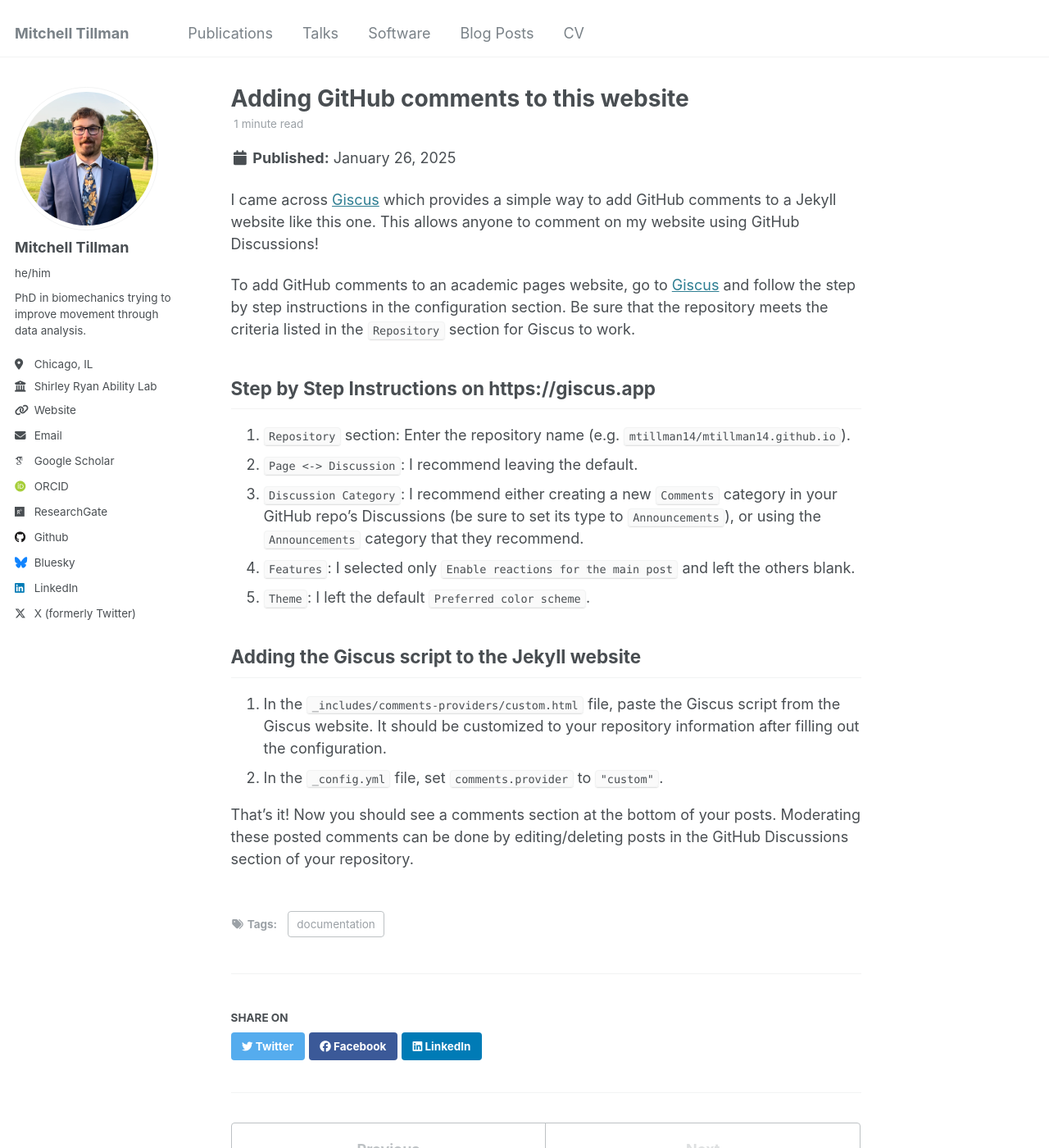
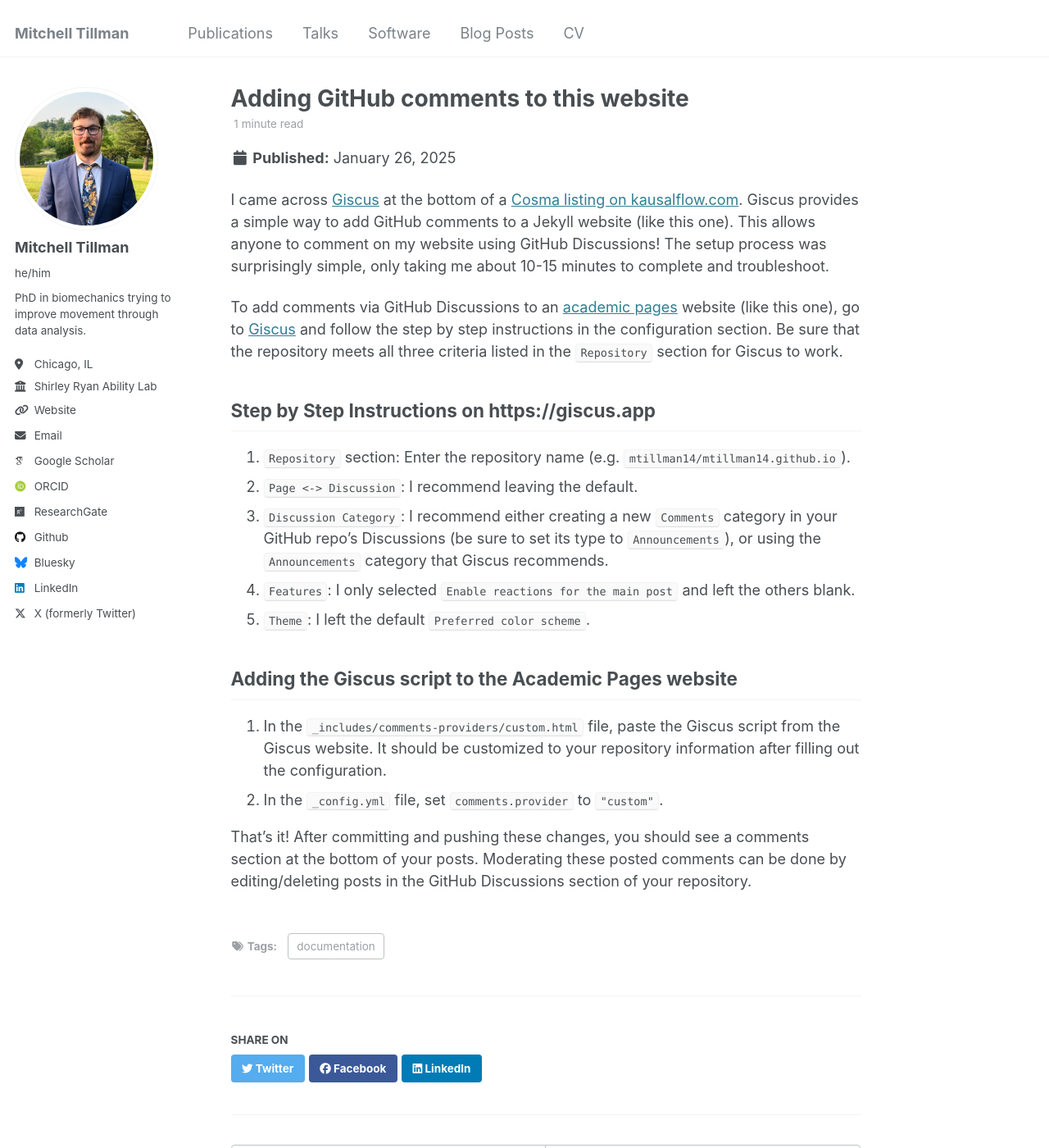
Before and after one commit to mtillman14/mtillman14.github.io, a Jekyll site: the page built from _posts/2025-01-26-adding-comments.md, in a window 1280 px wide and 1400 px high. Shown: the whole window at 82% size. Built offline with Jekyll 4.4.1, drawn with Linux system fonts in a browser that asks for light colours; some web fonts are replaced; comment, search, counter and statistics services are not loaded.

Commit message:
Small changes to GitHub comments blog post.

```diff
--- a/_posts/2025-01-26-adding-comments.md
+++ b/_posts/2025-01-26-adding-comments.md
@@ -5,19 +5,19 @@
   - documentation
 ---
 
-I came across [Giscus](https://giscus.app) which provides a simple way to add GitHub comments to a Jekyll website like this one. This allows anyone to comment on my website using GitHub Discussions!
+I came across [Giscus](https://giscus.app) at the bottom of a [Cosma listing on kausalflow.com](https://tools.kausalflow.com/tools/cosma/). Giscus provides a simple way to add GitHub comments to a Jekyll website (like this one). This allows anyone to comment on my website using GitHub Discussions! The setup process was surprisingly simple, only taking me about 10-15 minutes to complete and troubleshoot.
 
-To add GitHub comments to an academic pages website, go to [Giscus](https://giscus.app) and follow the step by step instructions in the configuration section. Be sure that the repository meets the criteria listed in the `Repository` section for Giscus to work.
+To add comments via GitHub Discussions to an [academic pages](https://academicpages.github.io) website (like this one), go to [Giscus](https://giscus.app) and follow the step by step instructions in the configuration section. Be sure that the repository meets all three criteria listed in the `Repository` section for Giscus to work.
 
 ## Step by Step Instructions on https://giscus.app
 1. `Repository` section: Enter the repository name (e.g. `mtillman14/mtillman14.github.io`).
 2. `Page <-> Discussion`: I recommend leaving the default.
-3. `Discussion Category`: I recommend either creating a new `Comments` category in your GitHub repo's Discussions (be sure to set its type to `Announcements`), or using the `Announcements` category that they recommend.
-4. `Features`: I selected only `Enable reactions for the main post` and left the others blank.
+3. `Discussion Category`: I recommend either creating a new `Comments` category in your GitHub repo's Discussions (be sure to set its type to `Announcements`), or using the `Announcements` category that Giscus recommends.
+4. `Features`: I only selected `Enable reactions for the main post` and left the others blank.
 5. `Theme`: I left the default `Preferred color scheme`.
 
-## Adding the Giscus script to the Jekyll website
+## Adding the Giscus script to the Academic Pages website
 1. In the `_includes/comments-providers/custom.html` file, paste the Giscus script from the Giscus website. It should be customized to your repository information after filling out the configuration.
 2. In the `_config.yml` file, set `comments.provider` to `"custom"`.
 
-That's it! Now you should see a comments section at the bottom of your posts. Moderating these posted comments can be done by editing/deleting posts in the GitHub Discussions section of your repository.
+That's it! After committing and pushing these changes, you should see a comments section at the bottom of your posts. Moderating these posted comments can be done by editing/deleting posts in the GitHub Discussions section of your repository.
```
